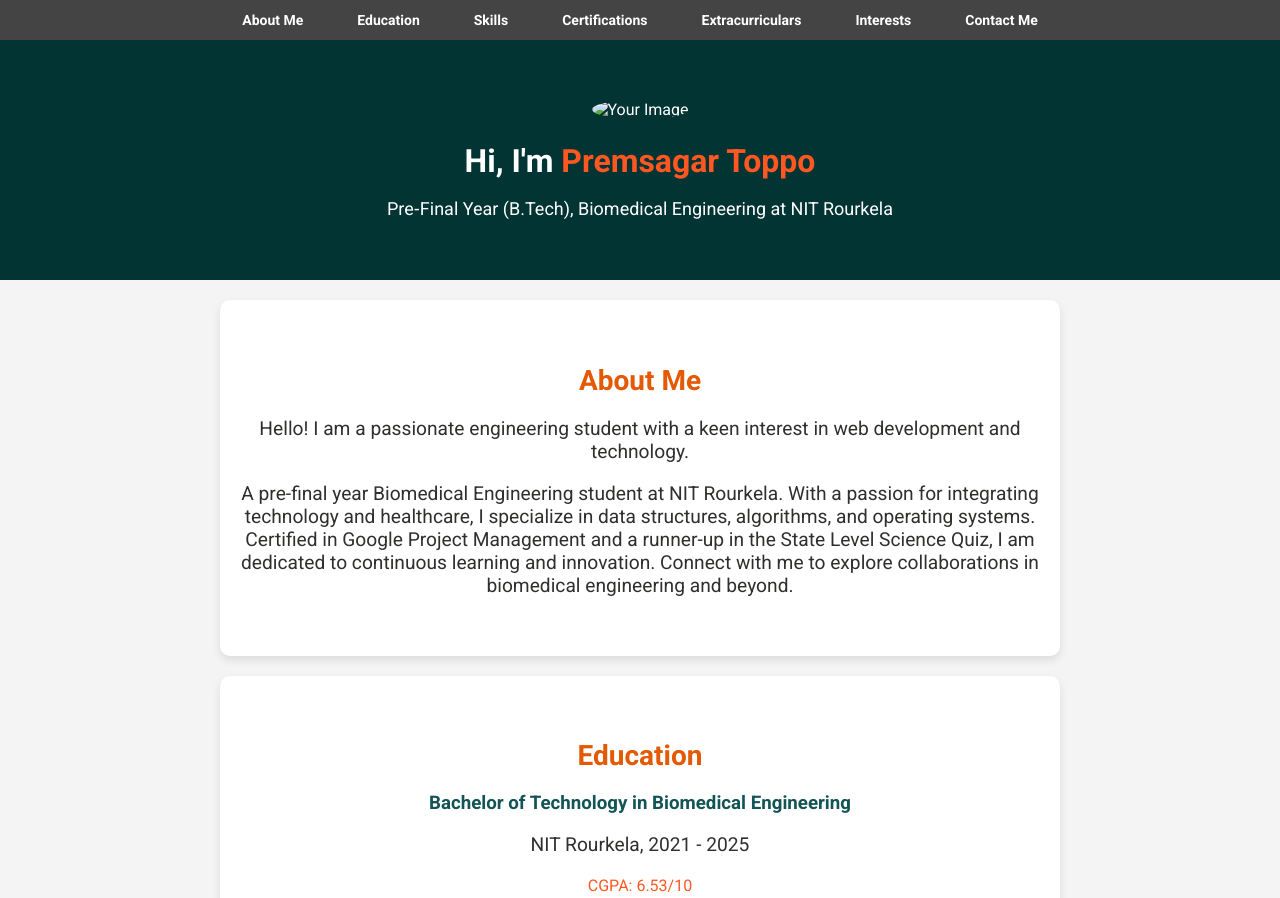
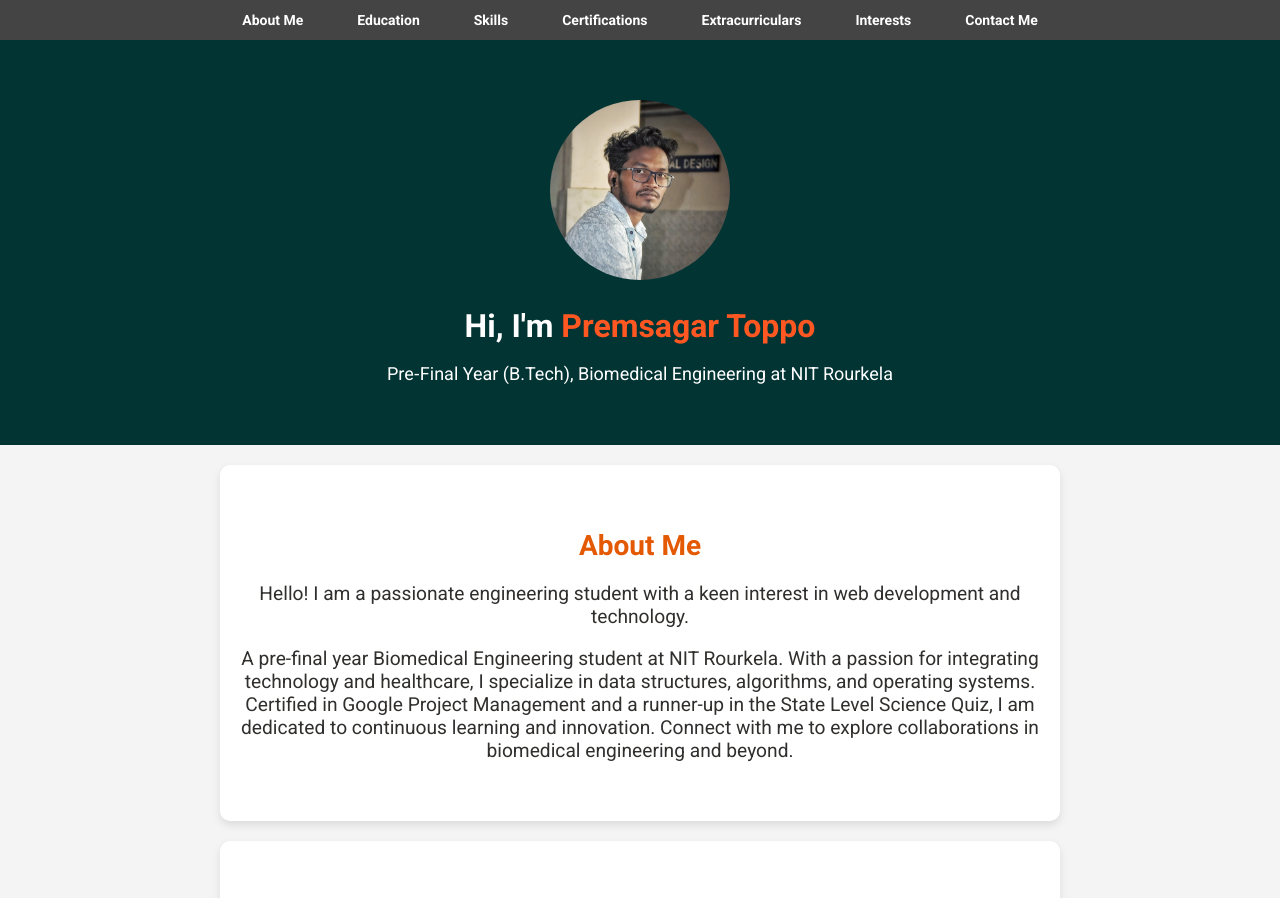
Before and after one commit to janki-singh/Prem_portfolio, a plain HTML site: page portfolio/index.html in a window 1280 px wide. Shown: the top 898 px of the page. Drawn offline with Linux system fonts and the light colour scheme; a script that the page names is missing.

Commit message:
Update index.html

```diff
--- a/portfolio/index.html
+++ b/portfolio/index.html
@@ -22,7 +22,7 @@
             </ul>
         </nav>
         <div class="intro">
-            <img src="toppo.jpg" alt="Your Image" class="intro-image">
+            <img src="image.jpg" alt="Your Image" class="intro-image">
             <h1>Hi, I'm <span class="highlight">Premsagar Toppo</span></h1>
             <p>Pre‐Final Year (B.Tech), Biomedical Engineering at NIT Rourkela</p>
 
```
